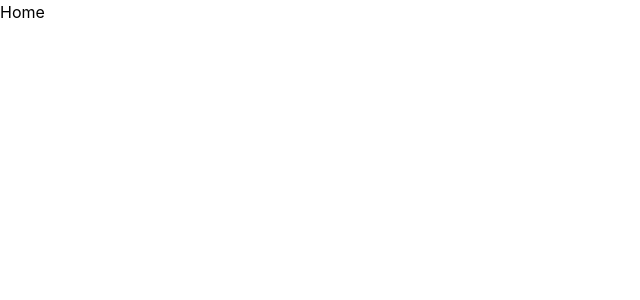
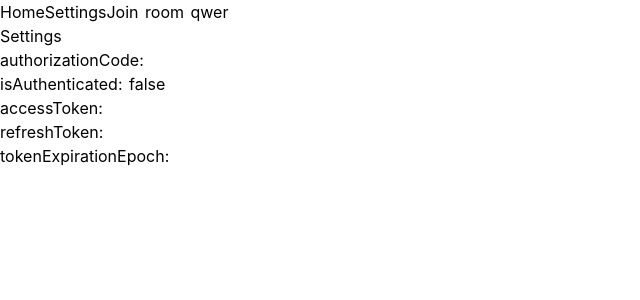
Before and after one commit to samsour/digital-music-friday-legacy, a Nuxt app in the folder frontend/: page /settings in a window 1280 px wide. Before the commit this address had no page. Shown: the top 300 px of the page, without its empty margins (0-640 px from the left). Built offline with nearby package versions, Linux system fonts and the light colour scheme.

Commit message:
feat(settings): add debugging links and page

```diff
--- a/frontend/layouts/default.vue
+++ b/frontend/layouts/default.vue
@@ -1,6 +1,10 @@
 <template>
 	<div>
 		<NuxtLink to="/">Home</NuxtLink>
+		<NuxtLink to="/settings">Settings</NuxtLink>
+		<NuxtLink :to="{ path: 'listen', params: { id: 'qwer' } }"
+			>Join room qwer</NuxtLink
+		>
 		<Nuxt />
 	</div>
 </template>
--- /dev/null
+++ b/frontend/pages/settings.vue
@@ -0,0 +1,28 @@
+<template>
+	<div>
+		<h1>Settings</h1>
+		<div>authorizationCode: {{ authorizationCode }}</div>
+		<div>isAuthenticated: {{ isAuthenticated }}</div>
+		<div>accessToken: {{ accessToken }}</div>
+		<div>refreshToken: {{ refreshToken }}</div>
+		<div>tokenExpirationEpoch: {{ tokenExpirationEpoch }}</div>
+	</div>
+</template>
+
+<script>
+import { mapState } from 'vuex';
+
+export default {
+	data: () => ({}),
+	computed: {
+		...mapState('user', [
+			'authorizationCode',
+			'isAuthenticated',
+			'accessToken',
+			'refreshToken',
+			'tokenExpirationEpoch',
+		]),
+	},
+	methods: {},
+};
+</script>
```
